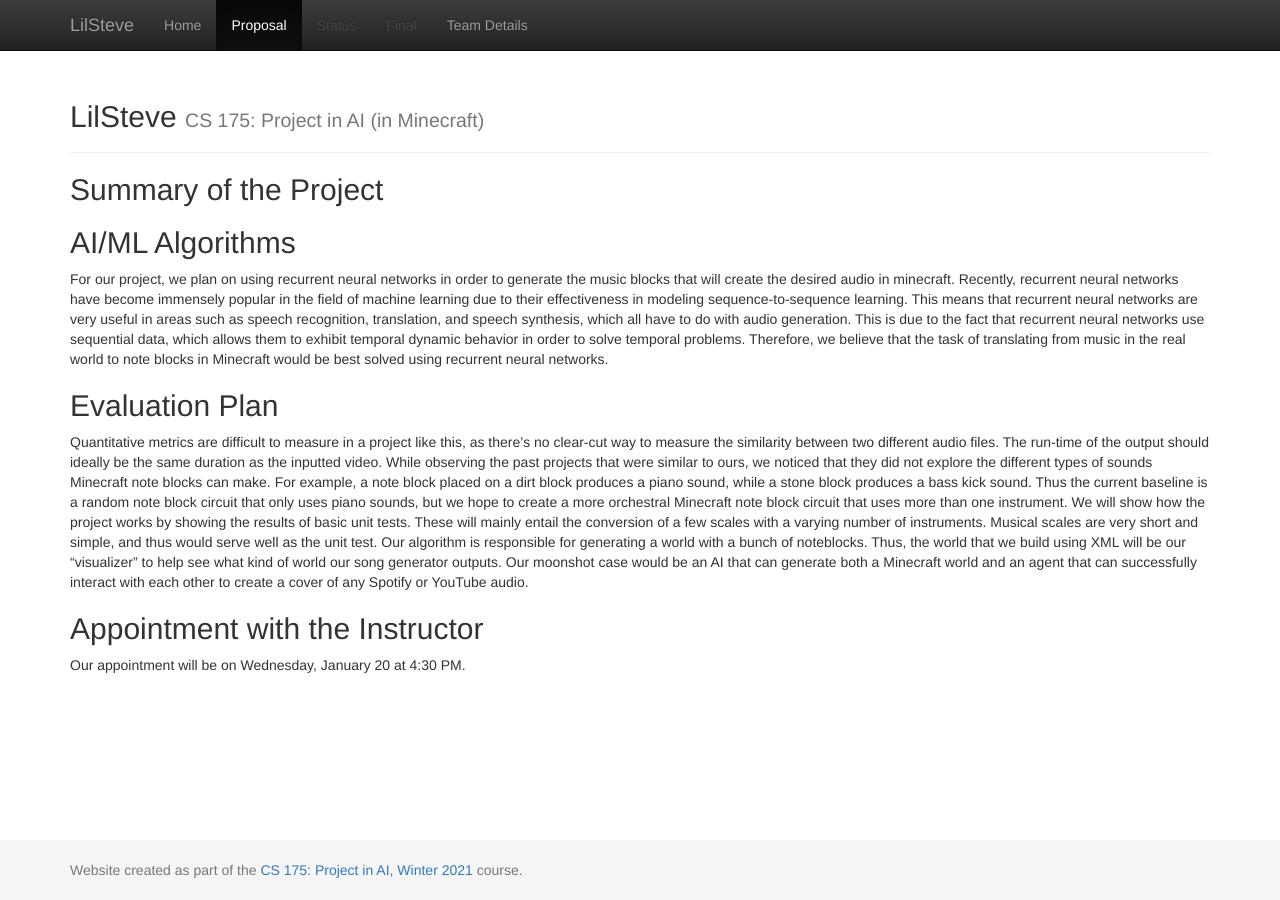
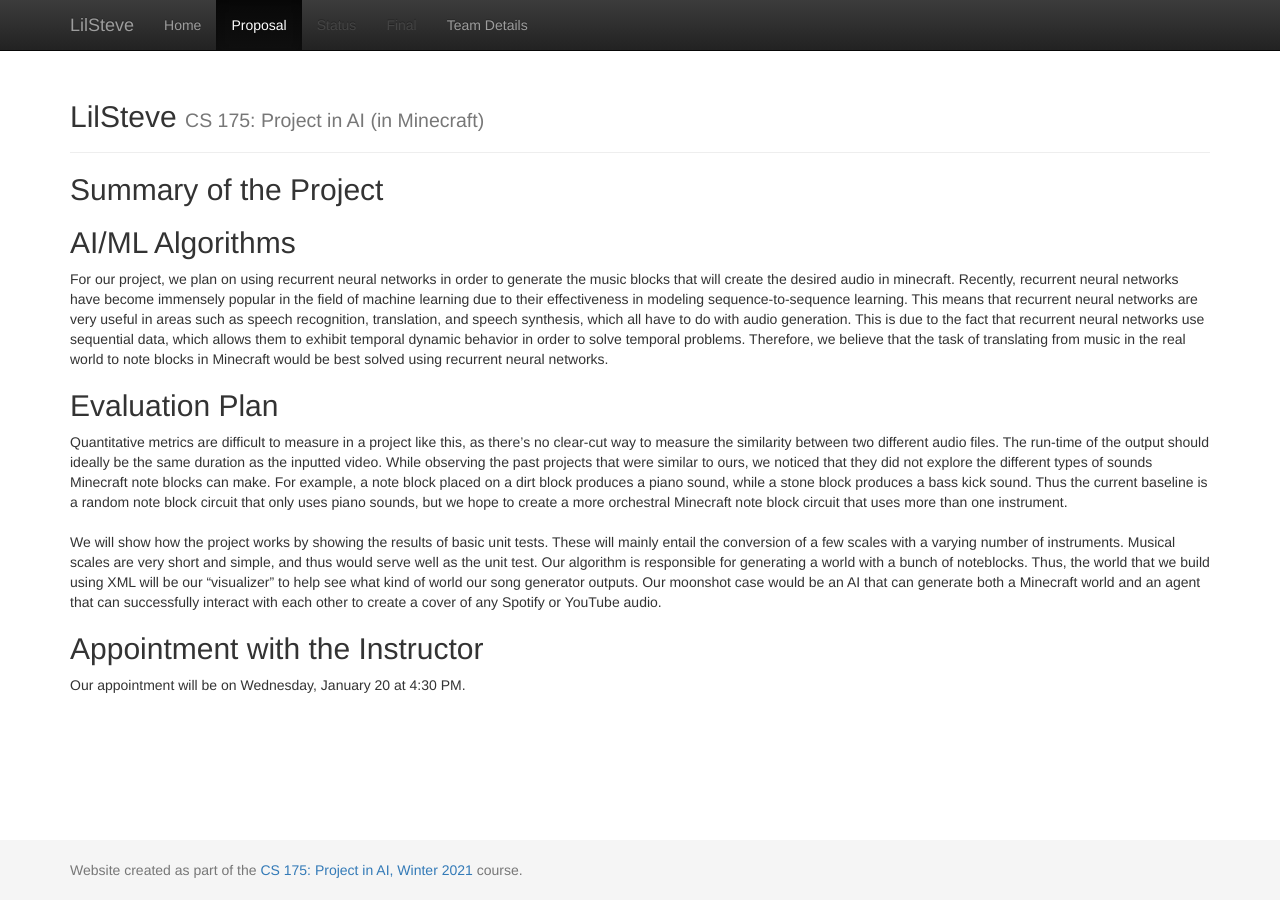
Before and after one commit to rhorikaw/LilSteve, a Jekyll site: the page built from docs/proposal.md, in a window 1280 px wide. Built offline with Jekyll 4.4.1, drawn with Linux system fonts in a browser that asks for light colours.

```diff
--- a/docs/proposal.md
+++ b/docs/proposal.md
@@ -12,7 +12,8 @@ title: Proposal
 For our project, we plan on using recurrent neural networks in order to generate the music blocks that will create the desired audio in minecraft. Recently, recurrent neural networks have become immensely popular in the field of machine learning due to their effectiveness in modeling sequence-to-sequence learning. This means that recurrent neural networks are very useful in areas such as speech recognition, translation, and speech synthesis, which all have to do with audio generation. This is due to the fact that recurrent neural networks use sequential data, which allows them to exhibit temporal dynamic behavior in order to solve temporal problems. Therefore, we believe that the task of translating from music in the real world to note blocks in Minecraft would be best solved using recurrent neural networks.
 
 ## Evaluation Plan
-Quantitative metrics are difficult to measure in a project like this, as there’s no clear-cut way to measure the similarity between two different audio files. The run-time of the output should ideally be the same duration as the inputted video. While observing the past projects that were similar to ours, we noticed that they did not explore the different types of sounds Minecraft note blocks can make. For example, a note block placed on a dirt block produces a piano sound, while a stone block produces a bass kick sound. Thus the current baseline is a random note block circuit that only uses piano sounds, but we hope to create a more orchestral Minecraft note block circuit that uses more than one instrument.
+Quantitative metrics are difficult to measure in a project like this, as there’s no clear-cut way to measure the similarity between two different audio files. The run-time of the output should ideally be the same duration as the inputted video. While observing the past projects that were similar to ours, we noticed that they did not explore the different types of sounds Minecraft note blocks can make. For example, a note block placed on a dirt block produces a piano sound, while a stone block produces a bass kick sound. Thus the current baseline is a random note block circuit that only uses piano sounds, but we hope to create a more orchestral Minecraft note block circuit that uses more than one instrument.\
+\
 We will show how the project works by showing the results of basic unit tests. These will mainly entail the conversion of a few scales with a varying number of instruments. Musical scales are very short and simple, and thus would serve well as the unit test. Our algorithm is responsible for generating a world with a bunch of noteblocks. Thus, the world that we build using XML will be our “visualizer” to help see what kind of world our song generator outputs. Our moonshot case would be an AI that can generate both a Minecraft world and an agent that can successfully interact with each other to create a cover of any Spotify or YouTube audio.
 
 ## Appointment with the Instructor
```
